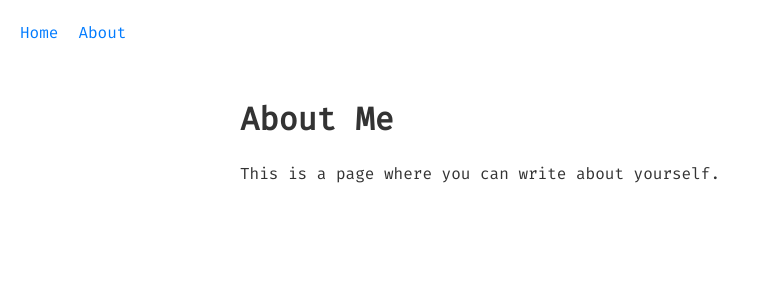
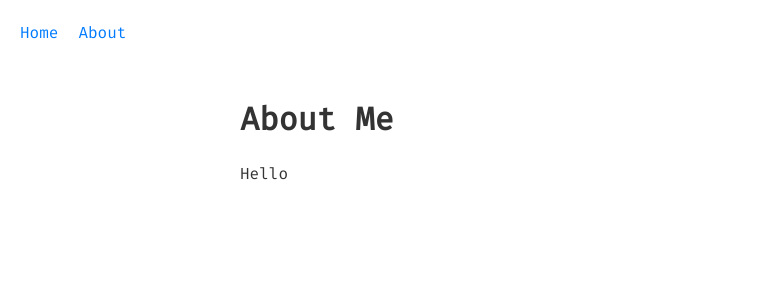
Before and after one commit to barisucarsoy/barisucarsoy.github.io, a Jekyll site: the page built from about.md, in a window 1280 px wide. Shown: the top 300 px of the page, without its empty margins (0-759 px from the left). Built offline with Jekyll 4.4.1, drawn with Linux system fonts in a browser that asks for light colours.

Commit message:
Update about.md

```diff
--- a/about.md
+++ b/about.md
@@ -5,4 +5,4 @@ title: About
 
 # About Me
 
-This is a page where you can write about yourself.
+Hello
```
